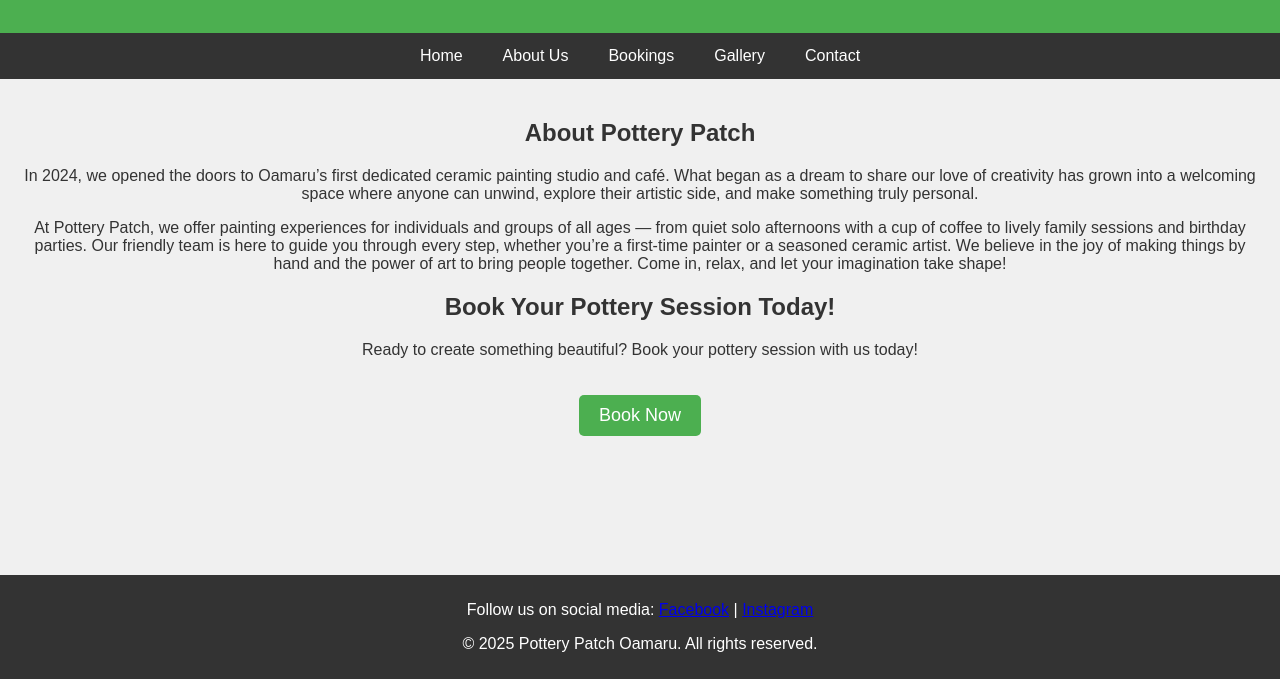
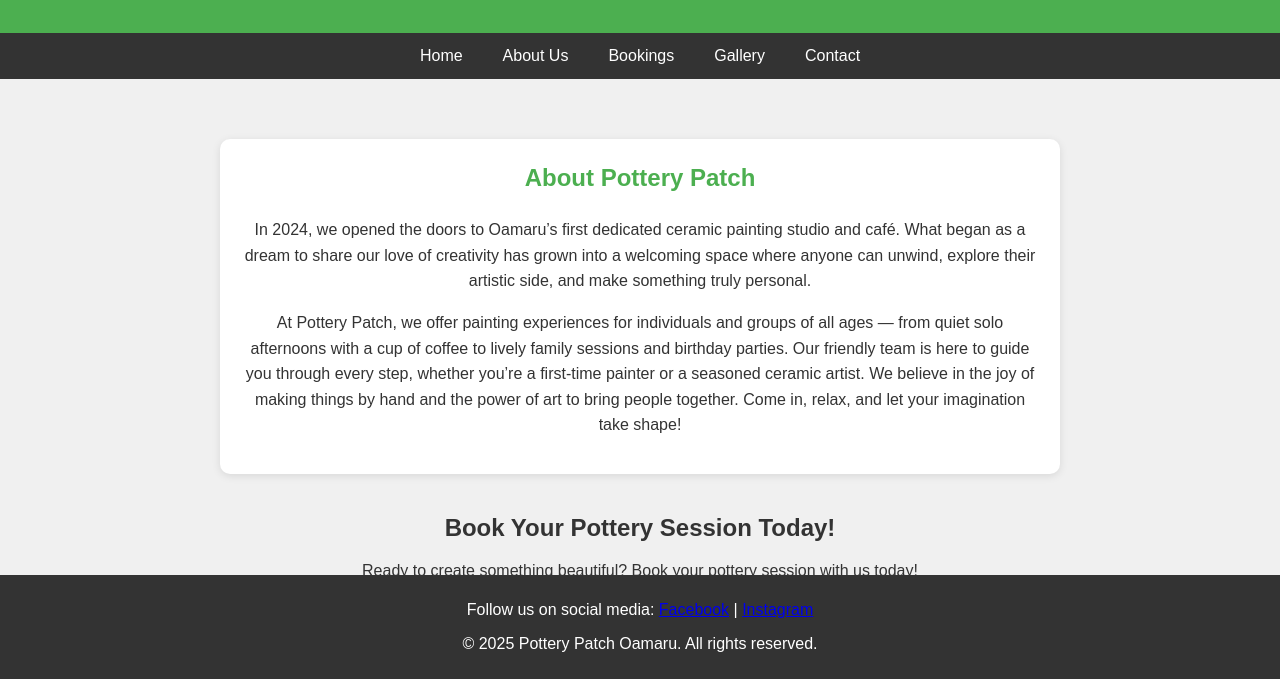
Before and after one commit to Potterypatch/Potterypatch, a website: page index.html in a window 1280 px wide. Shown: the part 121-800 px from the top of the page. Drawn offline with Linux system fonts and the light colour scheme.

Commit message:
Update style.css

```diff
--- a/style.css
+++ b/style.css
@@ -60,3 +60,20 @@ footer {
     bottom: 0;
     width: 100%;
 }
+/* About section styling */
+#about {
+    max-width: 800px;
+    margin: 40px auto;
+    background-color: white;
+    padding: 20px;
+    border-radius: 10px;
+    box-shadow: 0 2px 8px rgba(0, 0, 0, 0.1);
+    line-height: 1.6;
+}
+#about h2 {
+    margin-top: 0;
+    color: #4CAF50;
+}
+#about p {
+    margin: 1em 0;
+}
```
